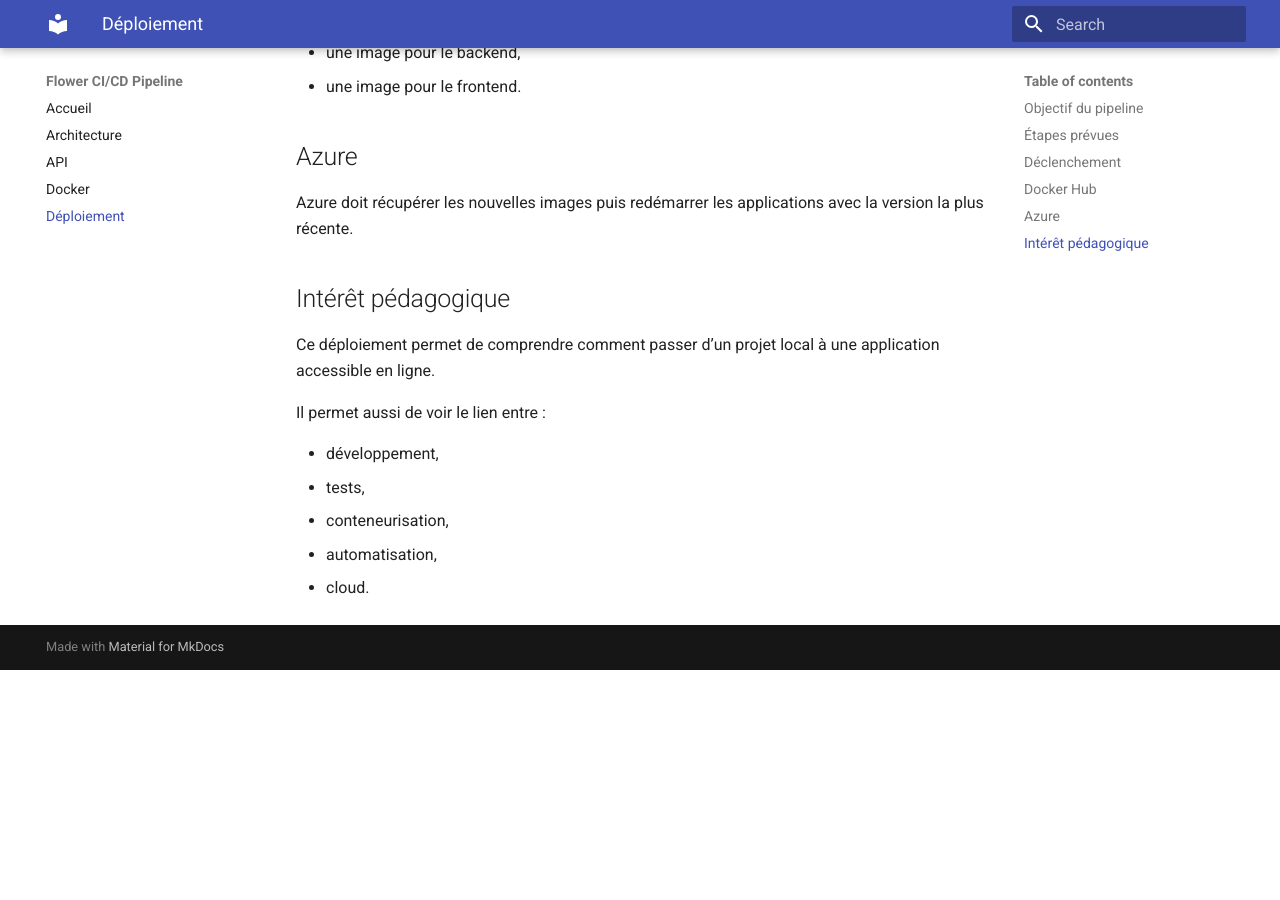
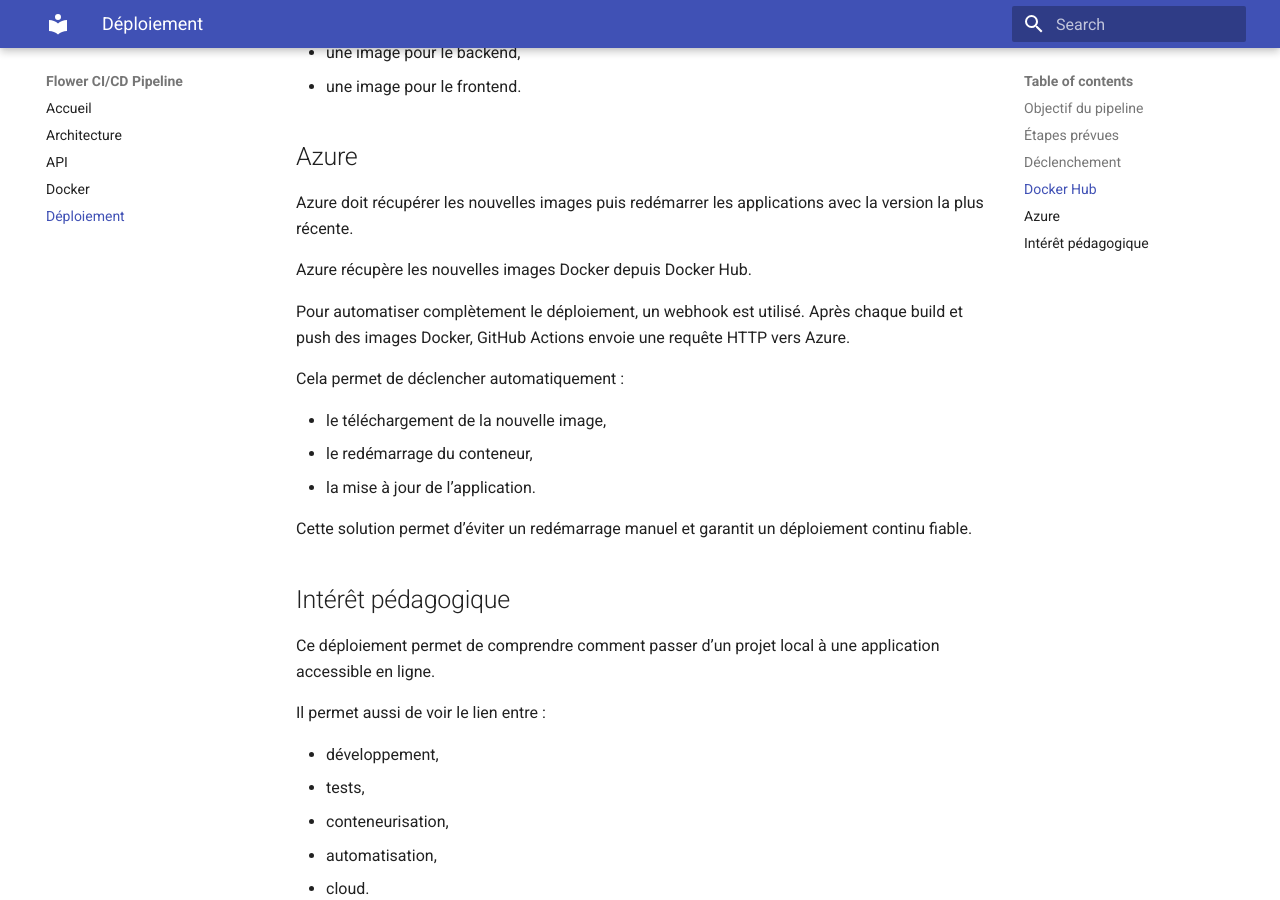
Before and after one commit to ahmad-alola/flower-ci-cd-pipeline, an MkDocs documentation site: the page built from docs/deployment.md, in a window 1280 px wide and 900 px high, scrolled down 750 px. Built offline with MkDocs 1.6.1 and Material for MkDocs 9.7.7, drawn with Linux system fonts in a browser that asks for light colours; before the commit the page ends 1420 px from its top, so only the background shows below that.

Commit message:
update the documentation

```diff
--- a/docs/deployment.md
+++ b/docs/deployment.md
@@ -28,6 +28,19 @@ Deux images doivent être publiées :
 
 Azure doit récupérer les nouvelles images puis redémarrer les applications avec la version la plus récente.
 
+
+Azure récupère les nouvelles images Docker depuis Docker Hub.
+
+Pour automatiser complètement le déploiement, un webhook est utilisé. Après chaque build et push des images Docker, GitHub Actions envoie une requête HTTP vers Azure.
+
+Cela permet de déclencher automatiquement :
+
+- le téléchargement de la nouvelle image,
+- le redémarrage du conteneur,
+- la mise à jour de l’application.
+
+Cette solution permet d’éviter un redémarrage manuel et garantit un déploiement continu fiable.
+
 ## Intérêt pédagogique
 
 Ce déploiement permet de comprendre comment passer d’un projet local à une application accessible en ligne.
```
